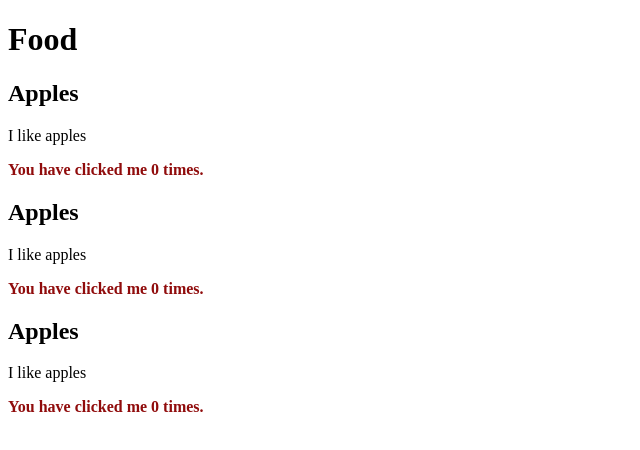
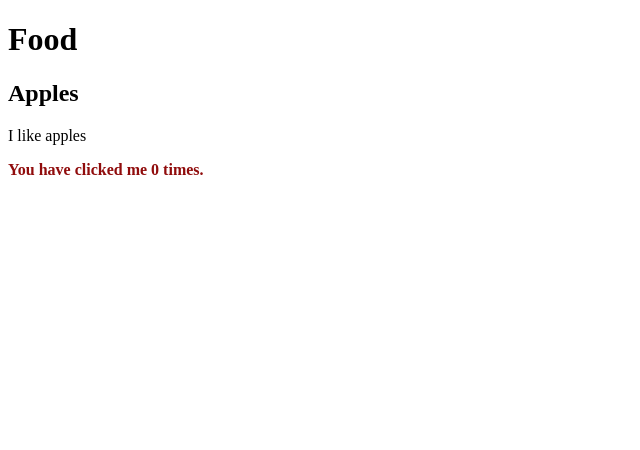
Before and after one commit to joegeneq/Fatima-First-Saturday-Devotion, a Vue app in the folder fatima-first-saturday/: page / in a window 1280 px wide. Shown: the top 450 px of the page, without its empty margins (0-640 px from the left). Built offline with nearby package versions, Linux system fonts and the light colour scheme.

Commit message:
deleted food items

```diff
--- a/fatima-first-saturday/src/App.vue
+++ b/fatima-first-saturday/src/App.vue
@@ -1,7 +1,5 @@
 <template>
     <h1>Food</h1>
-    <food-item/>
-    <food-item/>
     <food-item/>
 </template>
 
```
